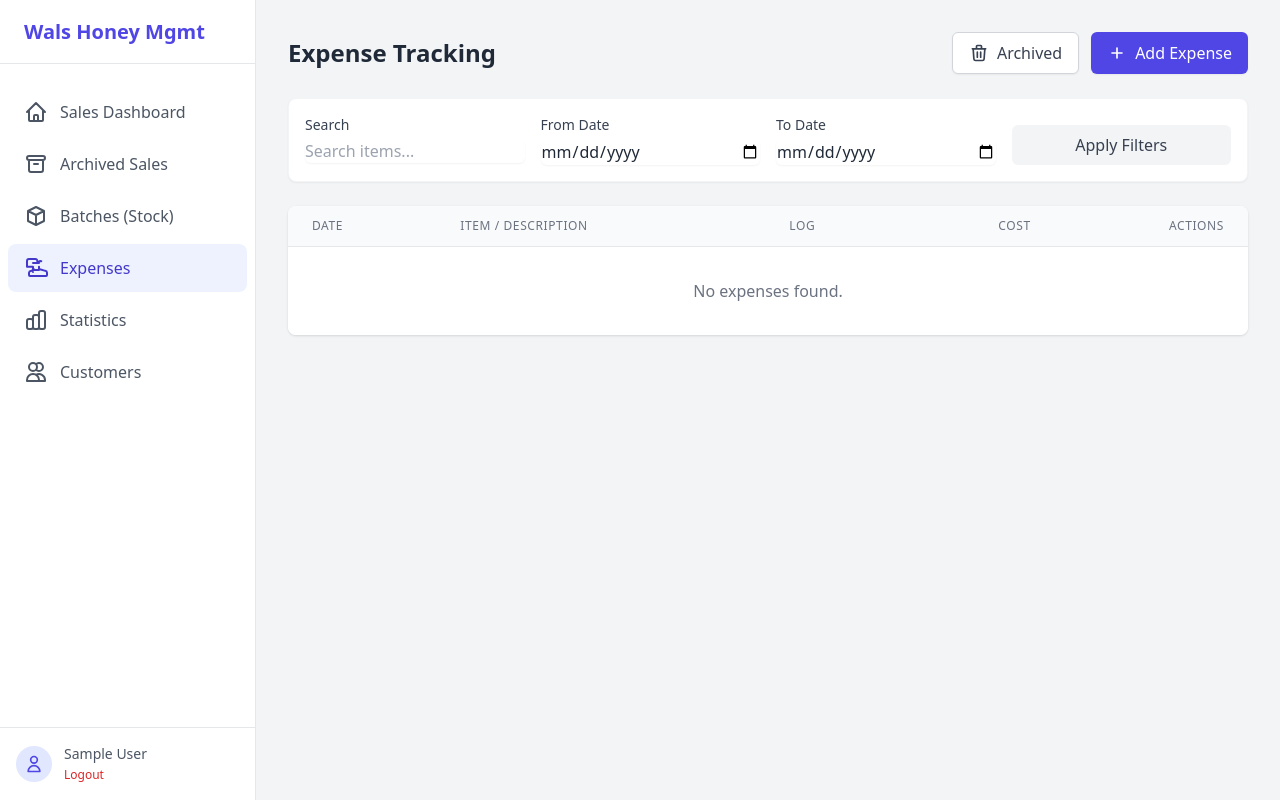
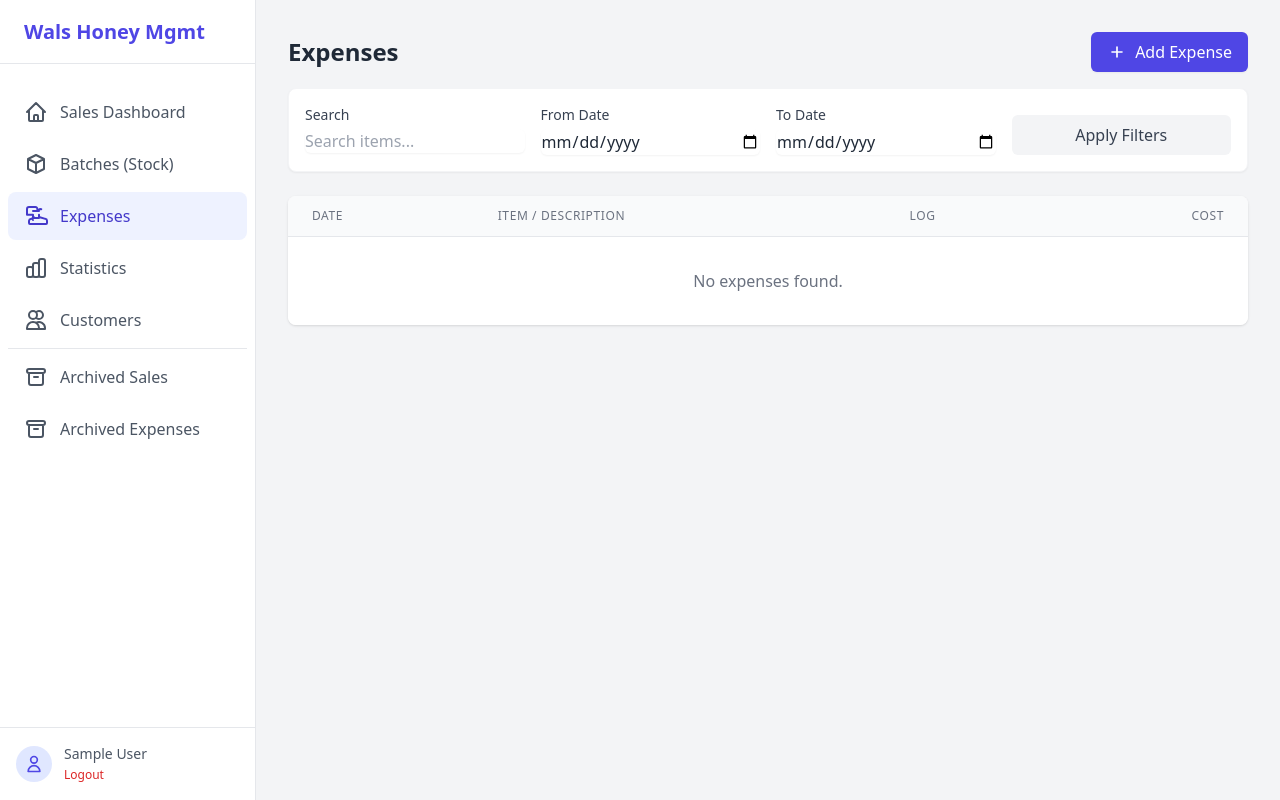
Before and after one commit to walidyoshi/wals-honey-mgmt, a Django app: page /expenses/ in a window 1280 px wide. Run offline with Django 5.2, Linux system fonts and the light colour scheme; the visitor is signed in with stand-in values (Sample User, id 1); data that the repository does not hold is empty; some libraries are stand-ins or nearby versions.

Commit message:
Minimized expenses filter to fit as a row

```diff
--- a/apps/expenses/templates/expenses/expense_list.html
+++ b/apps/expenses/templates/expenses/expense_list.html
@@ -4,29 +4,19 @@
 {% block title %}Expenses{% endblock %}
 
 {% block content %}
-<div class="flex flex-col sm:flex-row justify-between items-start sm:items-center mb-6 gap-4">
-    <h1 class="text-2xl font-bold text-gray-800">Expense Tracking</h1>
-    <div class="flex space-x-3">
-        <a href="{% url 'expenses:archived_list' %}"
-            class="bg-white border border-gray-300 text-gray-700 px-4 py-2 rounded-md hover:bg-gray-50 shadow-sm flex items-center">
-            <svg class="w-5 h-5 mr-2" fill="none" viewBox="0 0 24 24" stroke="currentColor">
-                <path stroke-linecap="round" stroke-linejoin="round" stroke-width="2"
-                    d="M19 7l-.867 12.142A2 2 0 0116.138 21H7.862a2 2 0 01-1.995-1.858L5 7m5 4v6m4-6v6m1-10V4a1 1 0 00-1-1h-4a1 1 0 00-1 1v3M4 7h16" />
-            </svg>
-            Archived
-        </a>
-        <a href="{% url 'expenses:create' %}"
-            class="bg-indigo-600 text-white px-4 py-2 rounded-md hover:bg-indigo-700 flex items-center shadow-sm">
-            <svg class="w-5 h-5 mr-2" fill="none" viewBox="0 0 24 24" stroke="currentColor">
-                <path stroke-linecap="round" stroke-linejoin="round" stroke-width="2" d="M12 6v6m0 0v6m0-6h6m-6 0H6" />
-            </svg>
-            Add Expense
-        </a>
-    </div>
+<div class="flex flex-row justify-between items-center mb-4">
+    <h1 class="text-lg sm:text-2xl font-bold text-gray-800">Expenses</h1>
+    <a href="{% url 'expenses:create' %}"
+        class="bg-indigo-600 text-white px-3 py-1.5 sm:px-4 sm:py-2 rounded-md hover:bg-indigo-700 flex items-center shadow-sm text-sm sm:text-base whitespace-nowrap">
+        <svg class="w-4 h-4 sm:w-5 sm:h-5 mr-1 sm:mr-2" fill="none" viewBox="0 0 24 24" stroke="currentColor">
+            <path stroke-linecap="round" stroke-linejoin="round" stroke-width="2" d="M12 6v6m0 0v6m0-6h6m-6 0H6" />
+        </svg>
+        Add Expense
+    </a>
 </div>
 
-<!-- Filters -->
-<div class="bg-white p-4 rounded-lg shadow-sm border border-gray-100 mb-6">
+<!-- Desktop Filters (hidden on mobile) -->
+<div class="hidden md:block bg-white p-4 rounded-lg shadow-sm border border-gray-100 mb-6">
     <form method="get" class="grid grid-cols-1 md:grid-cols-4 gap-4">
         <div>
             <label class="block text-sm font-medium text-gray-700 mb-1">Search</label>
@@ -51,6 +41,27 @@
     </form>
 </div>
 
+<!-- Mobile Compact Filter Bar -->
+<div class="md:hidden mb-3 space-y-2">
+    <form method="get">
+        <div class="flex gap-2 mb-2">
+            <input type="text" name="search" value="{{ request.GET.search }}" placeholder="Search items..."
+                class="flex-1 rounded-md border border-gray-300 shadow-sm focus:border-indigo-500 focus:ring-indigo-500 text-sm px-3 py-1.5">
+            <button type="submit" class="bg-indigo-600 text-white px-3 py-1.5 rounded-md text-sm">
+                <svg class="w-4 h-4" fill="none" viewBox="0 0 24 24" stroke="currentColor">
+                    <path stroke-linecap="round" stroke-linejoin="round" stroke-width="2" d="M21 21l-6-6m2-5a7 7 0 11-14 0 7 7 0 0114 0z" />
+                </svg>
+            </button>
+        </div>
+        <div class="flex gap-2">
+            <input type="date" name="date_from" value="{{ request.GET.date_from }}" placeholder="From"
+                class="flex-1 rounded-md border border-gray-300 shadow-sm focus:border-indigo-500 focus:ring-indigo-500 text-sm px-2 py-1.5">
+            <input type="date" name="date_to" value="{{ request.GET.date_to }}" placeholder="To"
+                class="flex-1 rounded-md border border-gray-300 shadow-sm focus:border-indigo-500 focus:ring-indigo-500 text-sm px-2 py-1.5">
+        </div>
+    </form>
+</div>
+
 <!-- Expense List -->
 <div class="bg-white rounded-lg shadow overflow-hidden">
     <div class="hidden md:block">
@@ -66,9 +77,6 @@
                         class="px-6 py-3 text-left text-xs font-medium text-gray-500 uppercase tracking-wider">Log</th>
                     <th scope="col"
                         class="px-6 py-3 text-right text-xs font-medium text-gray-500 uppercase tracking-wider">Cost
-                    </th>
-                    <th scope="col"
-                        class="px-6 py-3 text-right text-xs font-medium text-gray-500 uppercase tracking-wider">Actions
                     </th>
                 </tr>
             </thead>
@@ -90,14 +98,10 @@
                     <td class="px-6 py-4 whitespace-nowrap text-sm font-bold text-gray-900 text-right">
                         ₦{{ expense.cost|intcomma }}
                     </td>
-                    <td class="px-6 py-4 whitespace-nowrap text-right text-sm font-medium">
-                        <a href="{% url 'expenses:detail' expense.pk %}"
-                            class="text-indigo-600 hover:text-indigo-900 mr-3">View</a>
-                    </td>
                 </tr>
                 {% empty %}
                 <tr>
-                    <td colspan="5" class="px-6 py-8 text-center text-gray-500">
+                    <td colspan="4" class="px-6 py-8 text-center text-gray-500">
                         No expenses found.
                     </td>
                 </tr>
@@ -109,7 +113,7 @@
     <!-- Mobile Cards -->
     <div class="md:hidden divide-y divide-gray-200">
         {% for expense in expenses %}
-        <div class="p-4 space-y-2 cursor-pointer" onclick="window.location='{% url 'expenses:detail' expense.pk %}'">
+        <div class="p-3 cursor-pointer" onclick="window.location='{% url 'expenses:detail' expense.pk %}'">
             <div class="flex justify-between items-start">
                 <div>
                     <div class="font-medium text-gray-900">{{ expense.item }}</div>
@@ -118,11 +122,8 @@
                 <div class="font-bold text-gray-900">₦{{ expense.cost|intcomma }}</div>
             </div>
             {% if expense.notes %}
-            <p class="text-xs text-gray-600 bg-gray-50 p-2 rounded">{{ expense.notes }}</p>
+            <p class="text-xs text-gray-600 mt-1 truncate">{{ expense.notes }}</p>
             {% endif %}
-            <div class="flex justify-end pt-2">
-                <a href="{% url 'expenses:detail' expense.pk %}" class="text-sm text-indigo-600">View Details</a>
-            </div>
         </div>
         {% empty %}
         <div class="p-8 text-center text-gray-500">
--- a/templates/partials/sidebar_nav.html
+++ b/templates/partials/sidebar_nav.html
@@ -1,22 +1,12 @@
 <nav class="space-y-1 p-2">
     <!-- Dashboard / Sales -->
     <a href="{% url 'sales:list' %}"
-        class="flex items-center space-x-3 px-4 py-3 rounded-lg transition-colors {% if request.resolver_match.app_name == 'sales' and request.resolver_match.url_name == 'list' %}bg-indigo-50 text-indigo-700{% elif request.resolver_match.app_name == 'sales' and request.resolver_match.url_name != 'archived_list' %}bg-indigo-50 text-indigo-700{% else %}text-gray-600 hover:bg-gray-50{% endif %}">
+        class="flex items-center space-x-3 px-4 py-3 rounded-lg transition-colors {% if request.resolver_match.app_name == 'sales' and request.resolver_match.url_name != 'archived_list' %}bg-indigo-50 text-indigo-700{% else %}text-gray-600 hover:bg-gray-50{% endif %}">
         <svg class="w-6 h-6" fill="none" viewBox="0 0 24 24" stroke="currentColor">
             <path stroke-linecap="round" stroke-linejoin="round" stroke-width="2"
                 d="M3 12l2-2m0 0l7-7 7 7M5 10v10a1 1 0 001 1h3m10-11l2 2m-2-2v10a1 1 0 01-1 1h-3m-6 0a1 1 0 001-1v-4a1 1 0 011-1h2a1 1 0 011 1v4a1 1 0 001 1m-6 0h6" />
         </svg>
         <span class="font-medium">Sales Dashboard</span>
-    </a>
-
-    <!-- Archived Sales -->
-    <a href="{% url 'sales:archived_list' %}"
-        class="flex items-center space-x-3 px-4 py-3 rounded-lg transition-colors {% if request.resolver_match.url_name == 'archived_list' %}bg-indigo-50 text-indigo-700{% else %}text-gray-600 hover:bg-gray-50{% endif %}">
-        <svg class="w-6 h-6" fill="none" viewBox="0 0 24 24" stroke="currentColor">
-            <path stroke-linecap="round" stroke-linejoin="round" stroke-width="2"
-                d="M5 8h14M5 8a2 2 0 110-4h14a2 2 0 110 4M5 8v10a2 2 0 002 2h10a2 2 0 002-2V8m-9 4h4" />
-        </svg>
-        <span class="font-medium">Archived Sales</span>
     </a>
 
     <!-- Batches -->
@@ -31,7 +21,7 @@
 
     <!-- Expenses -->
     <a href="{% url 'expenses:list' %}"
-        class="flex items-center space-x-3 px-4 py-3 rounded-lg transition-colors {% if request.resolver_match.app_name == 'expenses' %}bg-indigo-50 text-indigo-700{% else %}text-gray-600 hover:bg-gray-50{% endif %}">
+        class="flex items-center space-x-3 px-4 py-3 rounded-lg transition-colors {% if request.resolver_match.app_name == 'expenses' and request.resolver_match.url_name != 'archived_list' %}bg-indigo-50 text-indigo-700{% else %}text-gray-600 hover:bg-gray-50{% endif %}">
         <svg class="w-6 h-6" fill="none" viewBox="0 0 24 24" stroke="currentColor">
             <path stroke-linecap="round" stroke-linejoin="round" stroke-width="2"
                 d="M9 7h6m0 3.666V14h-6v-3.334H3V5a2 2 0 012-2h6.333a2 2 0 011.977 2.304A2.03 2.03 0 0016 5c.451 0 .888.084 1.288.236m-7.218 8.16l-3.323 1.662A2 2 0 005 16.786V19a1 1 0 001 1h16a1 1 0 001-1v-2.214a1.999 1.999 0 00-1.667-1.95L15 13m-6 3h.01" />
@@ -58,4 +48,27 @@
         </svg>
         <span class="font-medium">Customers</span>
     </a>
+
+    <!-- Divider -->
+    <div class="border-t border-gray-200 my-2"></div>
+
+    <!-- Archived Sales -->
+    <a href="{% url 'sales:archived_list' %}"
+        class="flex items-center space-x-3 px-4 py-3 rounded-lg transition-colors {% if request.resolver_match.app_name == 'sales' and request.resolver_match.url_name == 'archived_list' %}bg-indigo-50 text-indigo-700{% else %}text-gray-600 hover:bg-gray-50{% endif %}">
+        <svg class="w-6 h-6" fill="none" viewBox="0 0 24 24" stroke="currentColor">
+            <path stroke-linecap="round" stroke-linejoin="round" stroke-width="2"
+                d="M5 8h14M5 8a2 2 0 110-4h14a2 2 0 110 4M5 8v10a2 2 0 002 2h10a2 2 0 002-2V8m-9 4h4" />
+        </svg>
+        <span class="font-medium">Archived Sales</span>
+    </a>
+
+    <!-- Archived Expenses -->
+    <a href="{% url 'expenses:archived_list' %}"
+        class="flex items-center space-x-3 px-4 py-3 rounded-lg transition-colors {% if request.resolver_match.app_name == 'expenses' and request.resolver_match.url_name == 'archived_list' %}bg-indigo-50 text-indigo-700{% else %}text-gray-600 hover:bg-gray-50{% endif %}">
+        <svg class="w-6 h-6" fill="none" viewBox="0 0 24 24" stroke="currentColor">
+            <path stroke-linecap="round" stroke-linejoin="round" stroke-width="2"
+                d="M5 8h14M5 8a2 2 0 110-4h14a2 2 0 110 4M5 8v10a2 2 0 002 2h10a2 2 0 002-2V8m-9 4h4" />
+        </svg>
+        <span class="font-medium">Archived Expenses</span>
+    </a>
 </nav>
```
